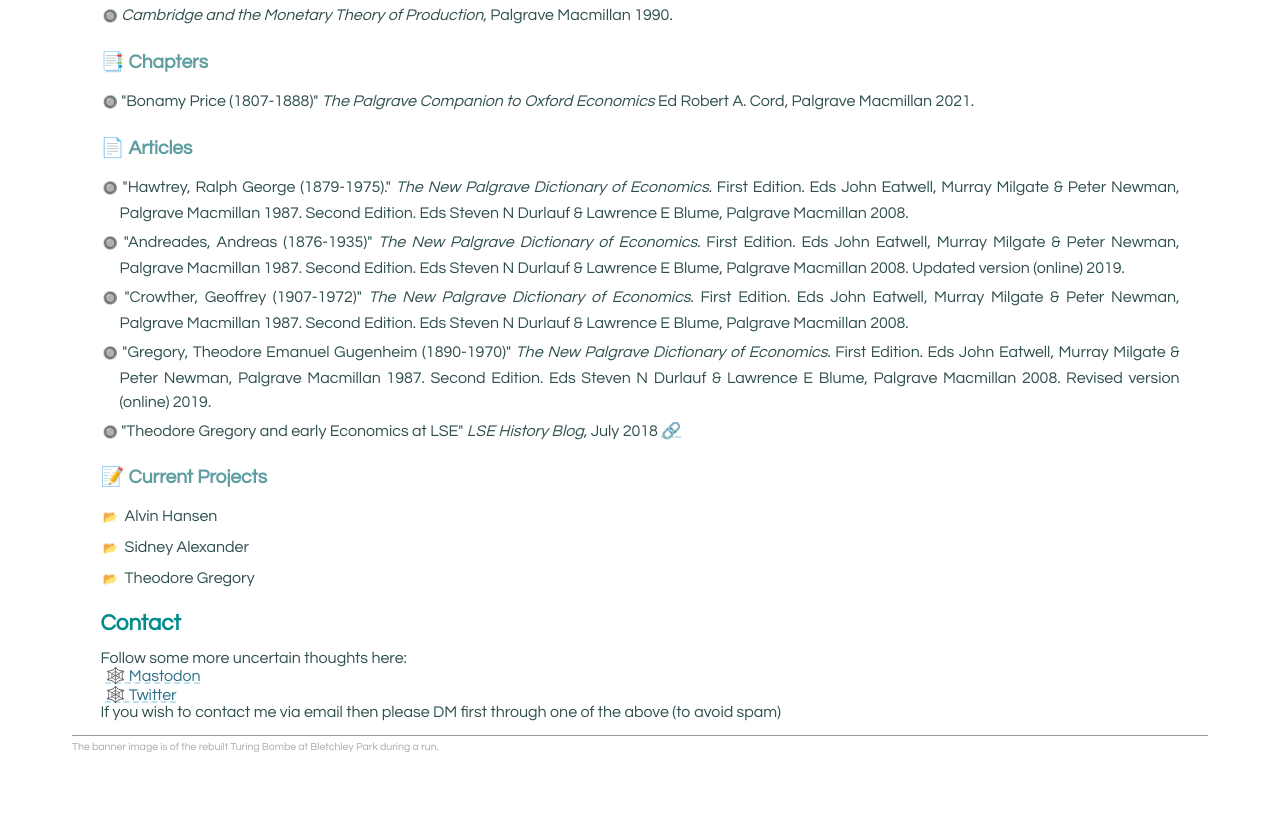
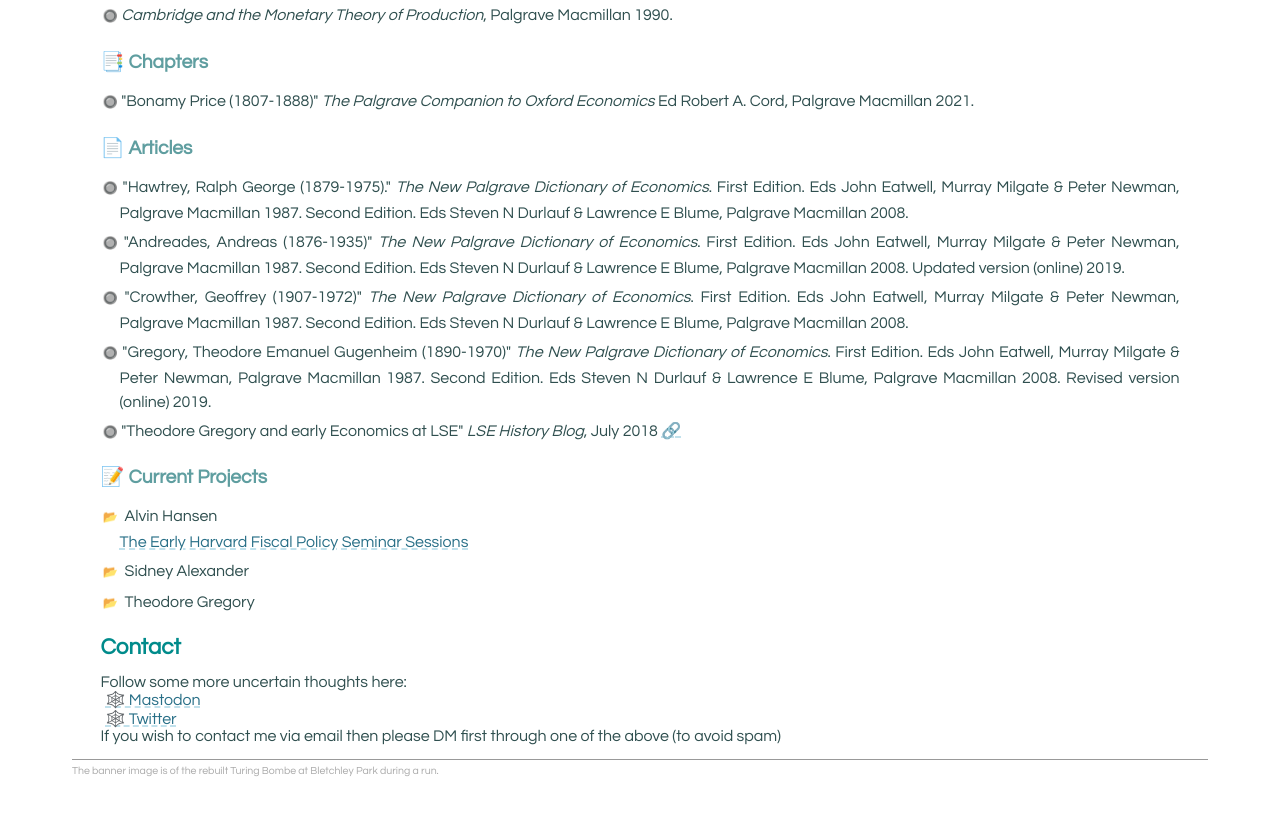
Before and after one commit to rbigg/rbigg.github.io, a plain HTML site: page index.html in a window 1280 px wide. Shown: the part 648-1462 px from the top of the page. Drawn offline with Linux system fonts and the light colour scheme.

Commit message:
harvard-fp-seminar
Linked new fiscal polocy seminar page into site home page, style updates

```diff
--- a/images/lavington.css
+++ b/images/lavington.css
@@ -96,7 +96,9 @@
 	color: DarkGrey;
 	width: 100%;
 }
-
+.project-content {
+	padding left: 5px;
+}
 .righthdr {
 	float: right;
 	font-size: 0.9em;
--- a/index.html
+++ b/index.html
@@ -57,6 +57,7 @@
 	<ul class="wip">
 	<li>&nbsp;
 		Alvin Hansen
+		<div class="project-content"><a href="harvard-fp-seminar.html">The Early Harvard Fiscal Policy Seminar Sessions</a></div>
 	</li>
 	<li>&nbsp;
 		Sidney Alexander
```
